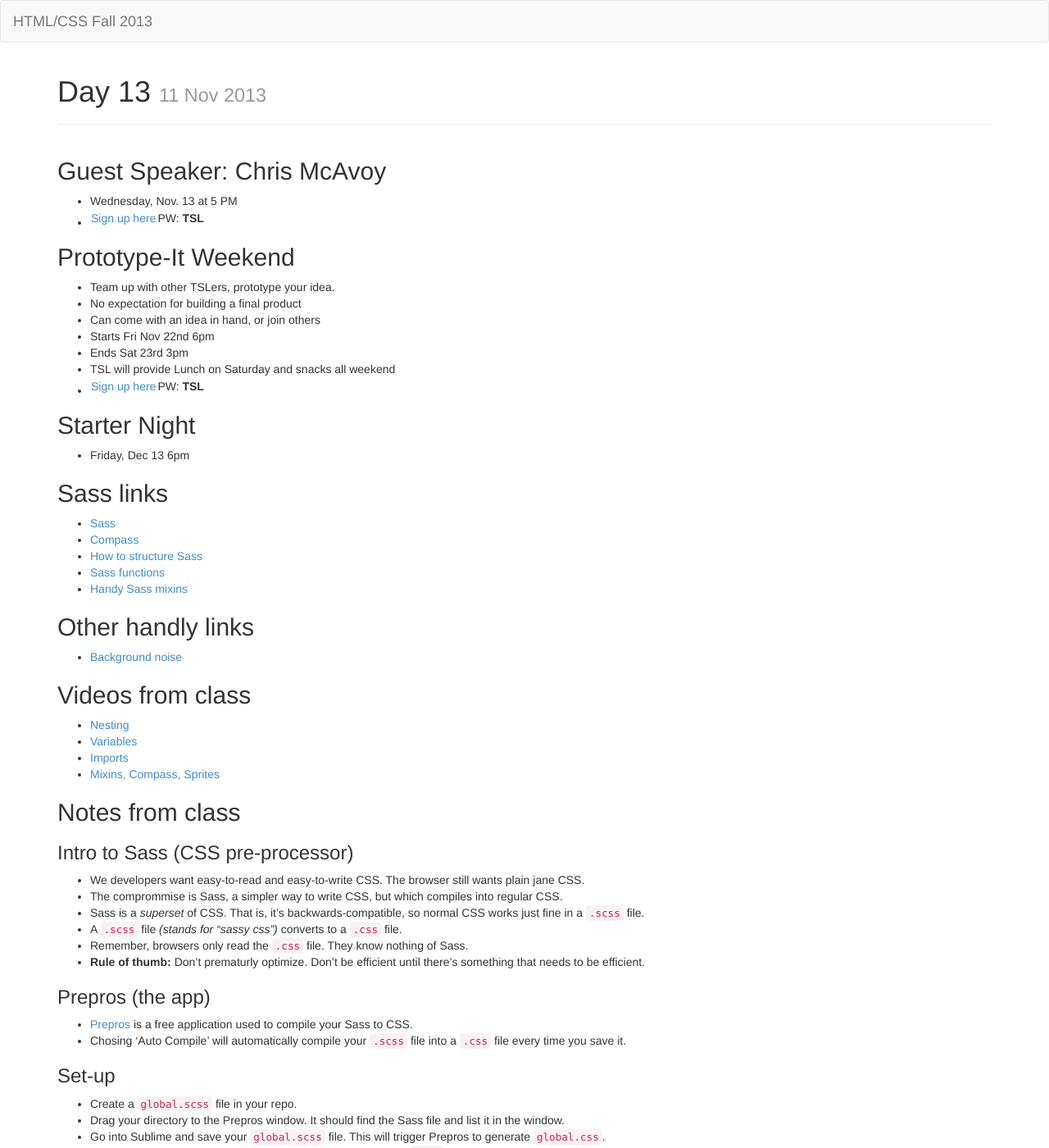
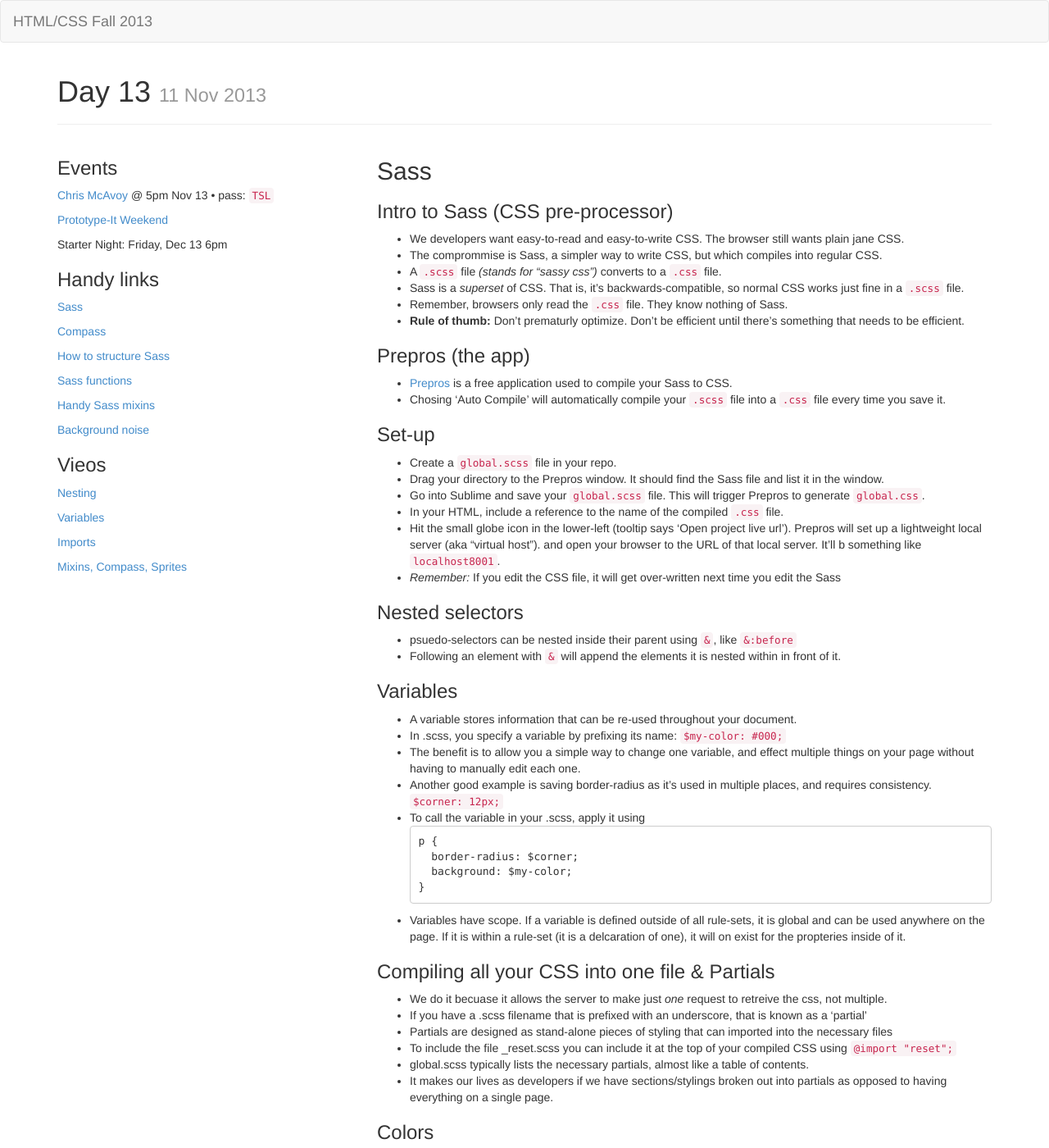
Before and after one commit to tsl-frontend/tsl-frontend.github.io, a Jekyll site: the page built from _posts/2013-11-11-13.md, in a window 1280 px wide and 1400 px high. Shown: the whole window at 82% size. Built offline with Jekyll 4.4.1, drawn with Linux system fonts in a browser that asks for light colours; Markdown is read by kramdown in place of the engine named in the settings; some of the changed text lies outside the part shown.

Commit message:
Moved non-notes to front-matter, and thus to sidebar.

```diff
--- a/_layouts/post.html
+++ b/_layouts/post.html
@@ -7,6 +7,26 @@ layout: default
 </div>
 
 <div class="row">
+    <div class="col-sm-4">
+        {% if page.events %}
+            <h3>Events</h3>
+            {% for item in page.events %}
+                {{ item|markdownify }}
+            {% endfor %}
+        {% endif %}
+        {% if page.links %}
+            <h3>Handy links</h3>
+            {% for item in page.links %}
+                {{ item|markdownify }}
+            {% endfor %}
+        {% endif %}
+        {% if page.videos %}
+            <h3>Vieos</h3>
+            {% for item in page.videos %}
+                {{ item|markdownify }}
+            {% endfor %}
+        {% endif %}
+    </div>
     <div class="col-sm-8">
         {{ content }}
     </div>
--- a/_posts/2013-11-11-13.md
+++ b/_posts/2013-11-11-13.md
@@ -2,53 +2,33 @@
 layout: post
 title:  "Day 13"
 categories: day
+events:
+    - "[Chris McAvoy](http://www.eventbrite.com/event/9249089275) @ 5pm Nov 13 • pass: `TSL`"
+    - "[Prototype-It Weekend](/events/prototype-it.html)"
+    - "Starter Night: Friday, Dec 13 6pm"
+links:
+    - "[Sass](http://sass-lang.com/guide)"
+    - "[Compass](http://compass-style.org/)"
+    - "[How to structure Sass](http://thesassway.com/beginner/how-to-structure-a-sass-project)"
+    - "[Sass functions](http://sass-lang.com/documentation/Sass/Script/Functions.html)"
+    - "[Handy Sass mixins](http://web-design-weekly.com/blog/2013/05/12/handy-sass-mixins/)"
+    - "[Background noise](http://www.noisli.com/)"
+videos:
+    - "[Nesting](https://vimeo.com/79229547)"
+    - "[Variables](https://vimeo.com/79228245)"
+    - "[Imports](https://vimeo.com/79229930)"
+    - "[Mixins, Compass, Sprites](https://vimeo.com/79233101)"
+
 ---
 
-## Guest Speaker: Chris McAvoy
-- Wednesday, Nov. 13 at 5 PM
-- [Sign up here](http://www.eventbrite.com/event/9249089275) | PW: **TSL**
-
-## Prototype-It Weekend
-
-- Team up with other TSLers, prototype your idea.
-- No expectation for building a final product
-- Can come with an idea in hand, or join others
-- Starts Fri Nov 22nd 6pm
-- Ends Sat 23rd 3pm
-- TSL will provide Lunch on Saturday and snacks all weekend
-- [Sign up here](http://www.eventbrite.com/event/9185292457) | PW: **TSL**
-
-## Starter Night
-
-- Friday, Dec 13 6pm
-
-## Sass links
-
-- [Sass](http://sass-lang.com/guide)
-- [Compass](http://compass-style.org/)
-- [How to structure Sass](http://thesassway.com/beginner/how-to-structure-a-sass-project)
-- [Sass functions](http://sass-lang.com/documentation/Sass/Script/Functions.html)
-- [Handy Sass mixins](http://web-design-weekly.com/blog/2013/05/12/handy-sass-mixins/)
-
-## Other handly links
-
-- [Background noise](http://www.noisli.com/)
-
-## Videos from class
-
-- [Nesting](https://vimeo.com/79229547)
-- [Variables](https://vimeo.com/79228245)
-- [Imports](https://vimeo.com/79229930)
-- [Mixins, Compass, Sprites](https://vimeo.com/79233101)
-
-## Notes from class
+## Sass
 
 ### Intro to Sass (CSS pre-processor)
 
 - We developers want easy-to-read and easy-to-write CSS. The browser still wants plain jane CSS.
 - The comprommise is Sass, a simpler way to write CSS, but which compiles into regular CSS.
+- A `.scss` file _(stands for "sassy css")_ converts to a `.css` file.
 - Sass is a _superset_ of CSS. That is, it's backwards-compatible, so normal CSS works just fine in a `.scss` file.
-- A `.scss` file _(stands for "sassy css")_ converts to a `.css` file.
 - Remember, browsers only read the `.css` file. They know nothing of Sass.
 - **Rule of thumb:** Don't prematurly optimize. Don't be efficient until there's something that needs to be efficient.
 
@@ -167,13 +147,13 @@ Example with default value if none is specified:
 
 - Comments that start with `//` disappear when compiled, meaning your users won't see them.
 
-### Compass
+## Compass
 
 - A library of commonly used mixins for us to reference and use
 - Click the "Use Compass" checkbox in Prepros
 - [Documentation](http://compass-style.org)
 
-### Compass with sprites
+## Sprites
 
 - Sprites are little images.
 - Spritemaps are all those images combined into a single file.
```
Also changed, not shown: other parts of _posts/2013-11-11-13.md (+2 -2 lines), events/prototype-it.md (added, +13 -0 lines).
